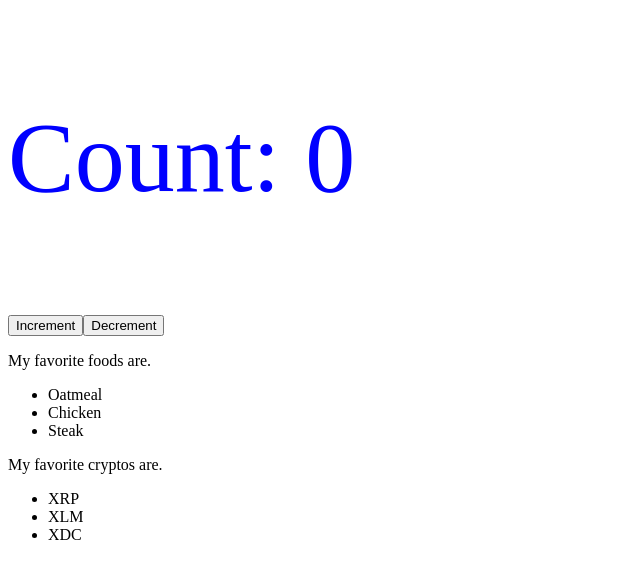
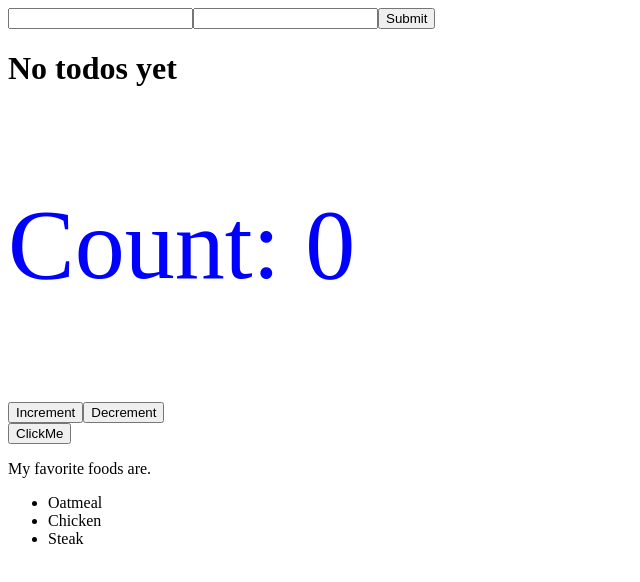
Before and after one commit to OxManny-Dev/react-office-hours, a React (Create React App) app: page / in a window 1280 px wide. Shown: the top 582 px of the page, without its empty margins (0-640 px from the left). Built offline with nearby package versions, Linux system fonts and the light colour scheme.

Commit message:
Add todo app

```diff
--- a/src/App.js
+++ b/src/App.js
@@ -1,5 +1,6 @@
 import Counter from './Counter';
 import List from './List';
+import TodoApp from './TodoApp';
 // A functional component
 // components are functions that just
 // returns HTML
@@ -12,14 +13,18 @@ const App = () => {
 	return (
 		// JSX Fragment
 		<>
+			<TodoApp/>
 			<Counter/>
 			<List
+				myString='Manny is cool'
+				isHungry={true}
 				message={msg1}
 				items={myFaveFoods}
-			/>
-			<List
-				message={msg2}
-				items={myFaveCryptos}
+				myObj={{
+					name: 'manny',
+					lastName: 'jucaban'
+				}}
+				clickMe={() => console.log('I was clicked')}
 			/>
 		</>
 	);
--- a/src/Counter.js
+++ b/src/Counter.js
@@ -1,4 +1,7 @@
-import { useState } from 'react';
+// useState is a built-in hook
+// we can also make our own hooks
+import { useState, Component } from 'react';
+
 export const Counter = () => {
 	const [count, setCount ] = useState(0);
 	return (
--- a/src/List.js
+++ b/src/List.js
@@ -1,6 +1,8 @@
 export const List = (props) => {
+
 	return (
 		<>
+			<button onClick={props.clickMe}>ClickMe</button>
 			<p>{props.message}</p>
 			<ul>
 				{ props.items.map(item => <li>{item}</li>) }
@@ -8,4 +10,5 @@ export const List = (props) => {
 		</>
 	);
 };
+
 export default List;
--- /dev/null
+++ b/src/TodoApp.js
@@ -0,0 +1,48 @@
+import { useState } from 'react';
+
+export const TodoApp = () => {
+	const [formInputs, setFormInputs] = useState({
+		username: '',
+		password: '',
+	});
+	const [todos, setTodos] = useState([]);
+	return (
+		<>
+			<input
+				name='username'
+				onChange={(event) => {
+					setFormInputs({
+						...formInputs,
+						username: event.target.value,
+					});
+				}}
+				value={formInputs.username}
+			/>
+			<input
+				name='password'
+				onChange={(event) => {
+					setFormInputs({
+						...formInputs,
+						password: event.target.value,
+					});
+				}}
+				value={formInputs.password}
+			/>
+			<button
+				onClick={() => {
+					console.log(formInputs);
+				}}
+			>
+				Submit
+			</button>
+			{
+				todos.length === 0 ?
+					<h1>No todos yet</h1>
+					:
+					todos.map(todo => <p>{todo}</p>)
+			}
+		</>
+	);
+};
+
+export default TodoApp;
```
